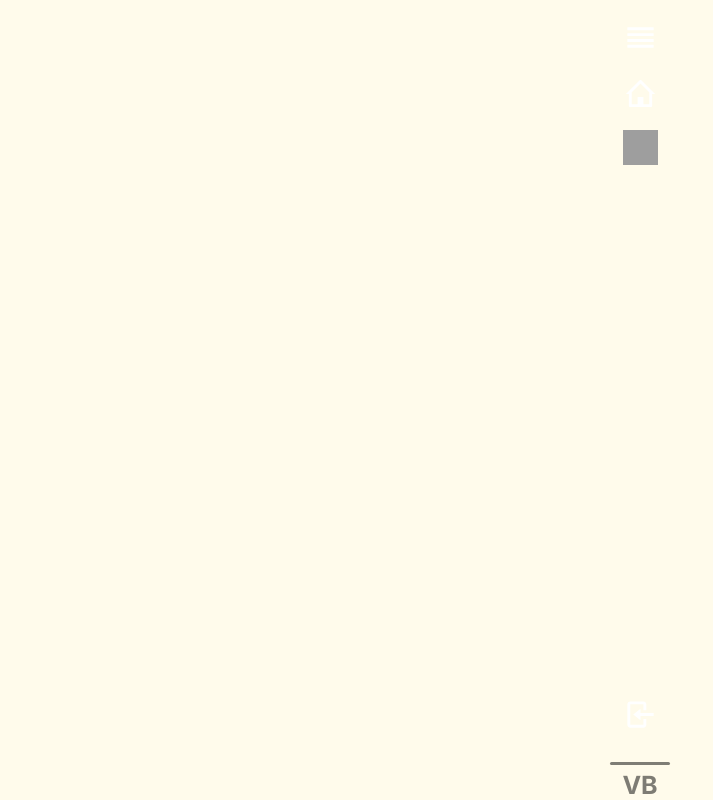
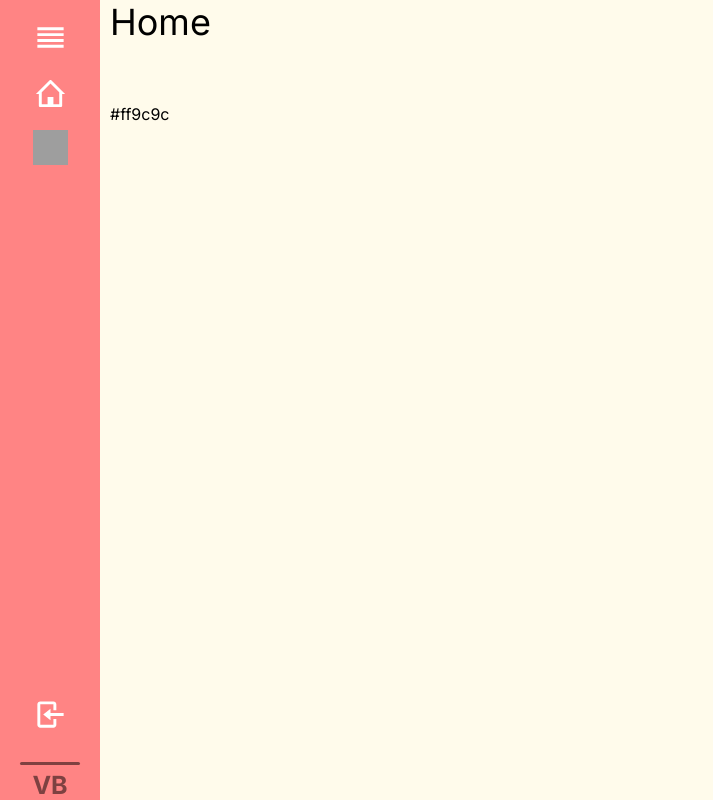
Before and after one commit to YuriPerro/VinnBox, a React (Create React App) app: page /home in a window 1280 px wide. Shown: the whole page, without its empty margins (0-713 px from the left). Built offline with nearby package versions, Linux system fonts and the light colour scheme; grey boxes are pictures that could not be loaded.

Commit message:
add Modal na Home

```diff
--- a/src/components/SideBar/index.js
+++ b/src/components/SideBar/index.js
@@ -1,30 +1,28 @@
 import "./styles.scss";
 
-import sideBarIcon from '../../assets/icons/sideBarIcon.svg'
-import homeIcon from '../../assets/icons/homeIcon.svg'
-import plusIcon from '../../assets/icons/plusIcon.svg'
-import logoutIcon from '../../assets/icons/logoutIcon.svg'
+import sideBarIcon from "../../assets/icons/sideBarIcon.svg";
+import homeIcon from "../../assets/icons/homeIcon.svg";
+import plusIcon from "../../assets/icons/plusIcon.svg";
+import logoutIcon from "../../assets/icons/logoutIcon.svg";
 
-export default function SideBar() {
+export default function SideBar(props) {
+  const { openModal } = props;
+
   return (
-        <div className="container">
-            <input
-                type="image"
-                src={sideBarIcon}
-            />
-            <input
-                type="image"
-                src={homeIcon}
-            />
+    <div className="sidebar-container">
+      <input type="image" src={sideBarIcon} alt="menu" />
+      <input type="image" src={homeIcon} alt="home" />
       <input
         type="image"
         src={plusIcon}
+        alt="add template"
+        onClick={openModal}
       />
       <div className="container-bottom">
-                <input type="image" src={logoutIcon} />
+        <input type="image" src={logoutIcon} alt="logout" />
         <div className="line-bottom" />
         <h3>VB</h3>
       </div>
     </div>
-    )
+  );
 }
--- a/src/components/SideBar/styles.scss
+++ b/src/components/SideBar/styles.scss
@@ -1,19 +1,16 @@
 @import "../../assets/styles/theme.scss";
 
-
-.container{
+.sidebar-container {
   display: flex;
   flex-direction: column;
   background: $primary-clr;
-
   align-items: center;
-
   position: absolute;
   left: 0;
   width: 100px;
   height: 100%;
 
-    > input{
+  > input {
     margin-top: 20px;
     width: 35px;
     height: 35px;
@@ -21,28 +18,28 @@
   }
 }
 
-.container-bottom{
+.container-bottom {
   position: absolute;
   bottom: 0;
   display: flex;
   align-items: center;
   flex-direction: column;
 
-    > input{
+  > input {
     margin-bottom: 30px;
     width: 35px;
     height: 35px;
     outline: none;
   }
 
-    >h3{
-        opacity: .5;
-        font-size:25px;
+  > h3 {
+    opacity: 0.5;
+    font-size: 25px;
   }
 }
 
-.line-bottom{
-    opacity: .5;
+.line-bottom {
+  opacity: 0.5;
   width: 60px;
   background: #000;
   height: 3px;
--- a/src/pages/Home/index.js
+++ b/src/pages/Home/index.js
@@ -1,18 +1,45 @@
-import React from "react";
+import React, { useState } from "react";
 import "./styles.scss";
 
-import SideBar from '../../components/SideBar/index';
+import { BaseModal, SideBar } from "../../components";
+import BodyModalTemplate from "./BodyModalTemplate";
 
 function Home() {
+  const [mdVisibility, setMdVisibility] = useState(false);
+  const [templateForm, setTemplateForm] = useState({
+    name: "",
+    description: "",
+    color: "#ff9c9c",
+  });
+
+  function handleTemplateFormChange(event) {
+    const { value, name } = event.target;
+    setTemplateForm((prev) => ({ ...prev, [name]: value }));
+  }
+
   return (
-    <div className="container">
-      <h2>
-      </h2>
+    <div className="home-wrapper">
+      <SideBar openModal={() => setMdVisibility(true)} />
 
-      <SideBar/>
+      <div className="content">
+        <h2>Home</h2>
+        <BaseModal visibility={mdVisibility} setVisibility={setMdVisibility}>
+          <BodyModalTemplate
+            form={templateForm}
+            onChangeForm={handleTemplateFormChange}
+          />
+        </BaseModal>
 
+        <br />
+        {templateForm.name}
+        <br />
+        {templateForm.description}
+        <br />
+        {templateForm.color}
+        <br />
+      </div>
     </div>
-  )
+  );
 }
 
 export default Home;
--- a/src/pages/Home/styles.scss
+++ b/src/pages/Home/styles.scss
@@ -1,17 +1,20 @@
 @import "../../assets/styles/theme.scss";
 
-.container {
-    position: relative;
+.home-wrapper {
+  @include page-wrapper;
+  background: $secondary-clr;
+  height: 100%;
+  width: 100%;
+
+  > .content {
+    padding-left: 110px;
     display: flex;
     flex-direction: column;
-    background: $secondary-clr;
-    height: 100%;
-    width: 100%;
 
     > h2 {
-        font-size: 36px;
-        font-weight: 200;
-        text-align: left;
-      }
-
+      font-size: 36px;
+      font-weight: 200;
+      text-align: left;
+    }
+  }
 }
```
Lines whose indentation alone changed are shown as unchanged.
